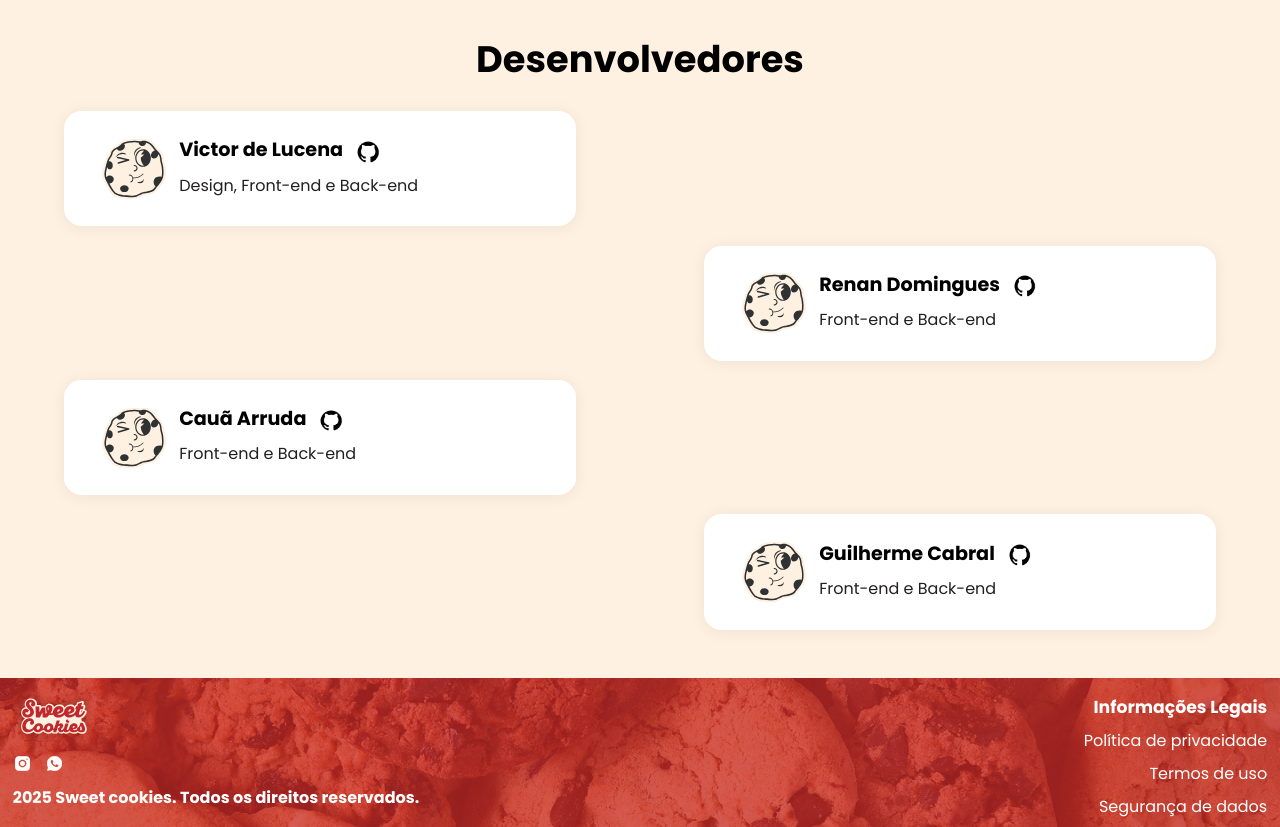
After one commit to RenanDevDomingues/sweet-cookie, a PHP site: page /paginas/sobre.php in a window 1280 px wide. The commit adds this page. Shown: the part 628-1455 px from the top of the page. Run offline with PHP 8.4, Linux system fonts and the light colour scheme.

Commit message:
feat(sobre) sobre nós e editar e excluir produtos como master

```diff
--- a/config/conexao.php
+++ b/config/conexao.php
@@ -1,7 +1,7 @@
 <?php
 $host = "localhost";
 $usuario = "root";
-$senha = "password";
+$senha = "";
 $banco = "sweet_cookie";
 
 $conn = new mysqli($host, $usuario, $senha, $banco);
--- a/config/header.php
+++ b/config/header.php
@@ -111,6 +111,12 @@ if (isset($_SESSION['carrinho']))
                 <h2>Perfil</h2>
             </a>
         </div>
+        <div class="option">
+            <img src="<?php echo $path; ?>img/contato.svg" alt="home">
+            <a href="<?php echo $path; ?>paginas/sobre.php">
+                <h2>Sobre Nós</h2>
+            </a>
+        </div>
         <div class="promododia">
             <img src="<?php echo $path; ?>img/navbar-hero.svg" alt="Promoção do Dia">
             <a href="<?php echo $path; ?>index.php">
--- /dev/null
+++ b/css/sobre.css
@@ -0,0 +1,112 @@
+/* Sobre */
+.sobre-section {
+    background: transparent;
+    padding: 4vh 0 3vh 0;
+    position: relative;
+}
+
+.sobre-section .bg-cookies {
+    position: absolute;
+    top: 0;
+    left: 0;
+    width: 100%;
+    height: 100%;
+    z-index: 0;
+    opacity: 0.18;
+    pointer-events: none;
+}
+
+.sobre-section .container {
+    position: relative;
+    z-index: 1;
+}
+
+.sobre-section h2 {
+    text-align: center;
+    font-size: 2.3rem;
+    font-weight: 700;
+    margin-bottom: 3vh;
+}
+
+.sobre-lista {
+    display: flex;
+    flex-direction: column;
+    gap: 1.5vw;
+    margin-bottom: 3vh;
+}
+
+.sobre-card {
+    display: flex;
+    align-items: center;
+    background: #fff;
+    border-radius: 1.1rem;
+    box-shadow: 0 .1rem 1rem #0001;
+    padding-bottom: 2vh;
+    width: 40vw;
+    padding: 1vw 2vw 2vw 2vw;
+    overflow: hidden;
+    position: relative;
+}
+
+.sobre-card img {
+    width: 5vw;
+    height: 5vw;
+    margin: 1vw 0 0 1vw;
+}
+
+.sobre-card .sobre-pessoa {
+    margin: 0 1vw;
+}
+
+.sobre-card .sobre-pessoa .sobre-nome {
+    display: flex;
+    align-items: center;
+
+}
+
+.sobre-card1 {
+    margin: 0 0 0 5vw;
+}
+
+.sobre-card2 {
+    margin: 0 0 0 55vw;
+}
+
+.sobre-card .sobre-pessoa a {
+    margin: 0;
+}
+
+.sobre-card .sobre-pessoa .sobre-github {
+    width: 2vw;
+    height: 2vw;
+}
+
+.sobre-card h3 {
+    font-size: 1.2rem;
+    font-weight: 700;
+    margin: 0;
+}
+
+.sobre-card p {
+    color: #231F20;
+    font-size: 1rem;
+    margin-left: 0;
+}
+
+.sobre-section .btn-main {
+    display: block;
+    margin: 0 auto;
+    background: #C62828;
+    color: #fff;
+    border: none;
+    border-radius: 2rem;
+    padding: 1.5vh 1.2vw;
+    font-size: 1.1rem;
+    font-weight: 700;
+    cursor: pointer;
+    transition: background 0.2s;
+}
+
+.sobre-section .btn-main:hover {
+    background: #a81f1f;
+}
--- a/css/style.css
+++ b/css/style.css
@@ -218,7 +218,7 @@ header {
 }
 
 .nav-menu .menu .option h2 {
-    font-size: 2.0rem;
+    font-size: 1.5rem;
     color: white;
 
 }
@@ -236,7 +236,7 @@ header {
     width: 100%;
     height: 20%;
     border-radius: 1.8rem;
-    margin: 20% 0 0 0;
+    margin: 0 0 0 0;
 }
 
 .nav-menu .menu .promododia h2 {
--- /dev/null
+++ b/paginas/sobre.php
@@ -0,0 +1,91 @@
+<?php
+session_start();
+$usuario = null;
+
+if (!empty($_SESSION['logado'])) {
+    $usuario = $_SESSION['usuario'];
+}
+?>
+<!DOCTYPE html>
+<html lang="pt-br">
+
+<head>
+    <meta charset="UTF-8">
+    <meta name="viewport" content="width=device-width, initial-scale=1.0">
+    <title>Sweet Cookies</title>
+    <link rel="stylesheet" href="../css/style.css">
+    <link rel="stylesheet" href="../css/responsive.css">
+    <link rel="stylesheet" href="../css/sobre.css">
+</head>
+
+<body>
+    <?php
+    include("../config/header.php");
+    ?>
+
+    <!-- HERO -->
+    <section class="hero">
+        <div class="hero-overlay">
+            <img src="../img/Chip Padrão.png" alt="Cookie Face">
+            <h1><span class="highlight">Cookies</span> artesanais feitos com amor!</h1>
+            <p>Feitos com ingredientes premium e muito amor</p>
+        </div>
+    </section>
+
+    <!-- sobre -->
+    <section class="sobre-section">
+        <div class="container">
+            <h2>Desenvolvedores</h2>
+            <div class="sobre-lista">
+                <div class="sobre-card sobre-card1">
+                    <img src="../img/Cookie piscante.svg" alt="Cookie">
+                    <div class="sobre-pessoa">
+                        <div class="sobre-nome">
+                            <h3>Victor de Lucena</h3>
+                            <a href="https://github.com/LucenaVicc"><img src="../img/github.jpg" alt="" class="sobre-github"></a>
+                        </div>
+                        <p>Design, Front-end e Back-end</p>
+                    </div>
+                </div>
+                <div class="sobre-card sobre-card2">
+                    <img src="../img/Cookie piscante.svg" alt="Cookie">
+                    <div class="sobre-pessoa">
+                        <div class="sobre-nome">
+                            <h3>Renan Domingues</h3>
+                            <a href="https://github.com/RenanDevDomingues"><img src="../img/github.jpg" alt="" class="sobre-github"></a>
+                        </div>
+                        <p>Front-end e Back-end</p>
+                    </div>
+                </div>
+                <div class="sobre-card sobre-card1">
+                    <img src="../img/Cookie piscante.svg" alt="Cookie">
+                    <div class="sobre-pessoa">
+                        <div class="sobre-nome">
+                            <h3>Cauã Arruda</h3>
+                            <a href="https://github.com/rayrazer"><img src="../img/github.jpg" alt="" class="sobre-github"></a>
+                        </div>
+                        <p>Front-end e Back-end</p>
+                    </div>
+                </div>
+                <div class="sobre-card sobre-card2">
+                    <img src="../img/Cookie piscante.svg" alt="Cookie">
+                    <div class="sobre-pessoa">
+                        <div class="sobre-nome">
+                            <h3>Guilherme Cabral</h3>
+                            <a href="https://github.com/Gui-cs06"><img src="../img/github.jpg" alt="" class="sobre-github"></a>
+                        </div>
+                        <p>Front-end e Back-end</p>
+                    </div>
+                </div>
+            </div>
+        </div>
+    </section>
+
+
+    <!-- FOOTER -->
+    <?php
+    include("../config/footer.php");
+    ?>
+</body>
+
+</html>
```
Also changed, not shown: actions/ProdutoUpdate.php (added, +53 -0 lines), paginas/dashboard.php (+68 -29 lines), paginas/produto-cadastro.php (+8 -5 lines), paginas/produto-delete.php (added, +53 -0 lines), paginas/produto-editar.php (added, +225 -0 lines), img/github.jpg (added), uploads/produtos/6925004724516-Minecraft.jpg (added).
